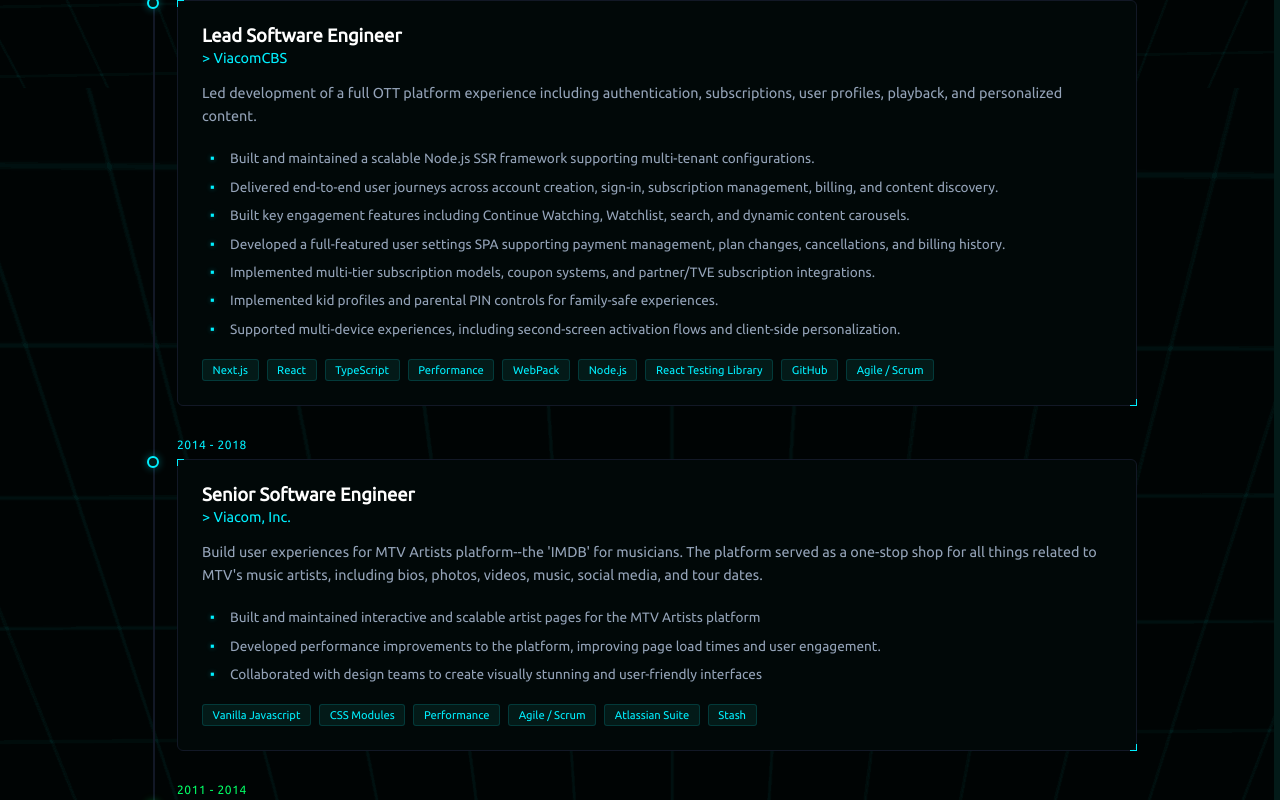
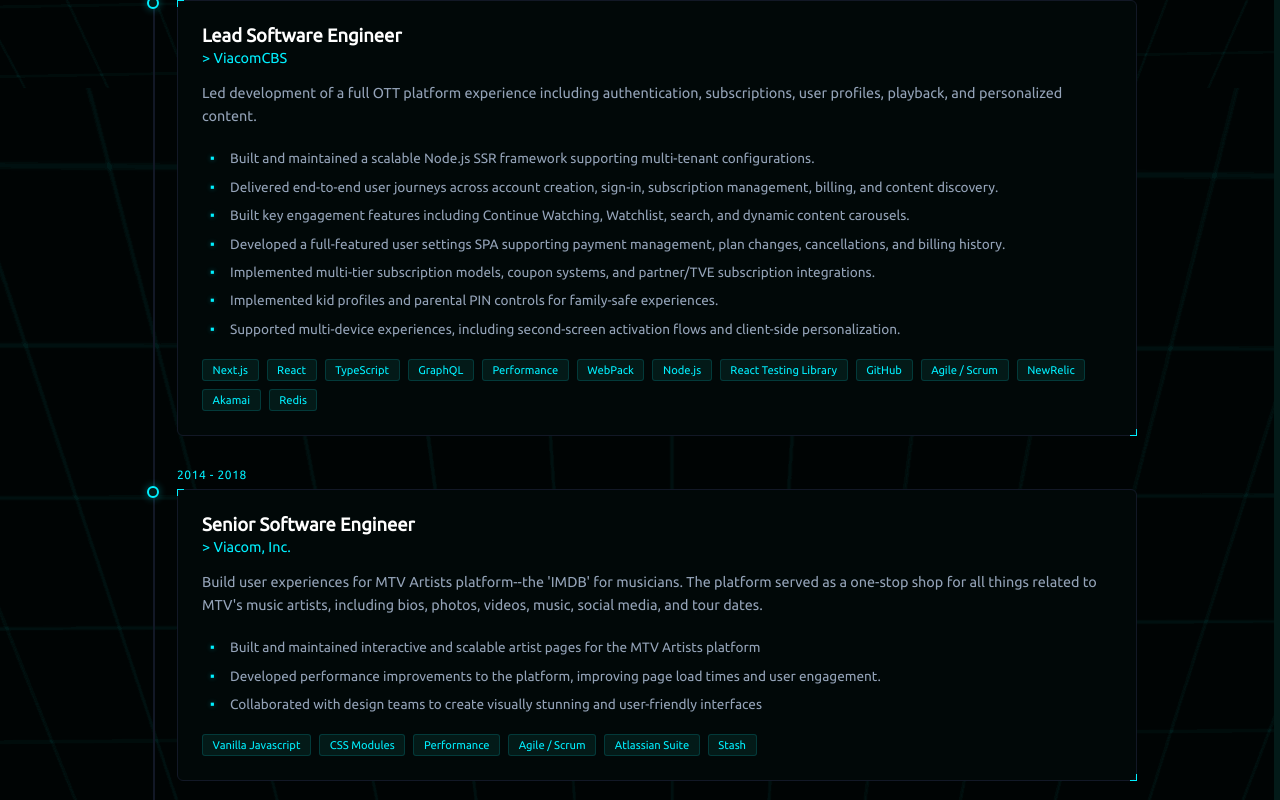
Before and after one commit to hayandrew/portfolio, a Next.js app: page /experience in a window 1280 px wide. Shown: the part 912-1712 px from the top of the page. Built offline with nearby package versions, Linux system fonts and the light colour scheme.

Commit message:
edit experience

```diff
--- a/src/app/experience/page.tsx
+++ b/src/app/experience/page.tsx
@@ -63,12 +63,16 @@
         "Next.js",
         "React",
         "TypeScript",
+        "GraphQL",
         "Performance",
         "WebPack",
         "Node.js",
         "React Testing Library",
         "GitHub",
         "Agile / Scrum",
+        "NewRelic",
+        "Akamai",
+        "Redis",
       ],
     },
     {
```
